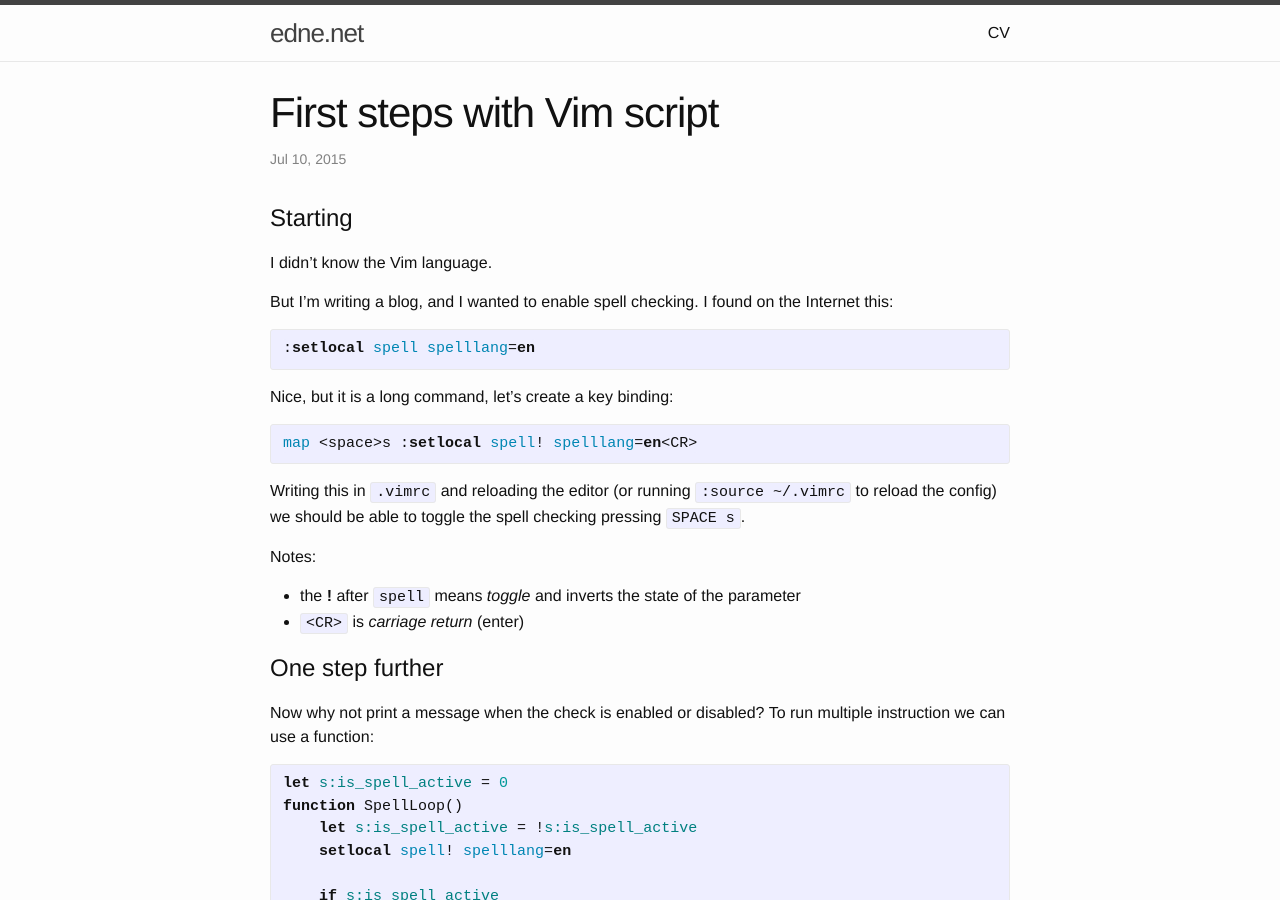
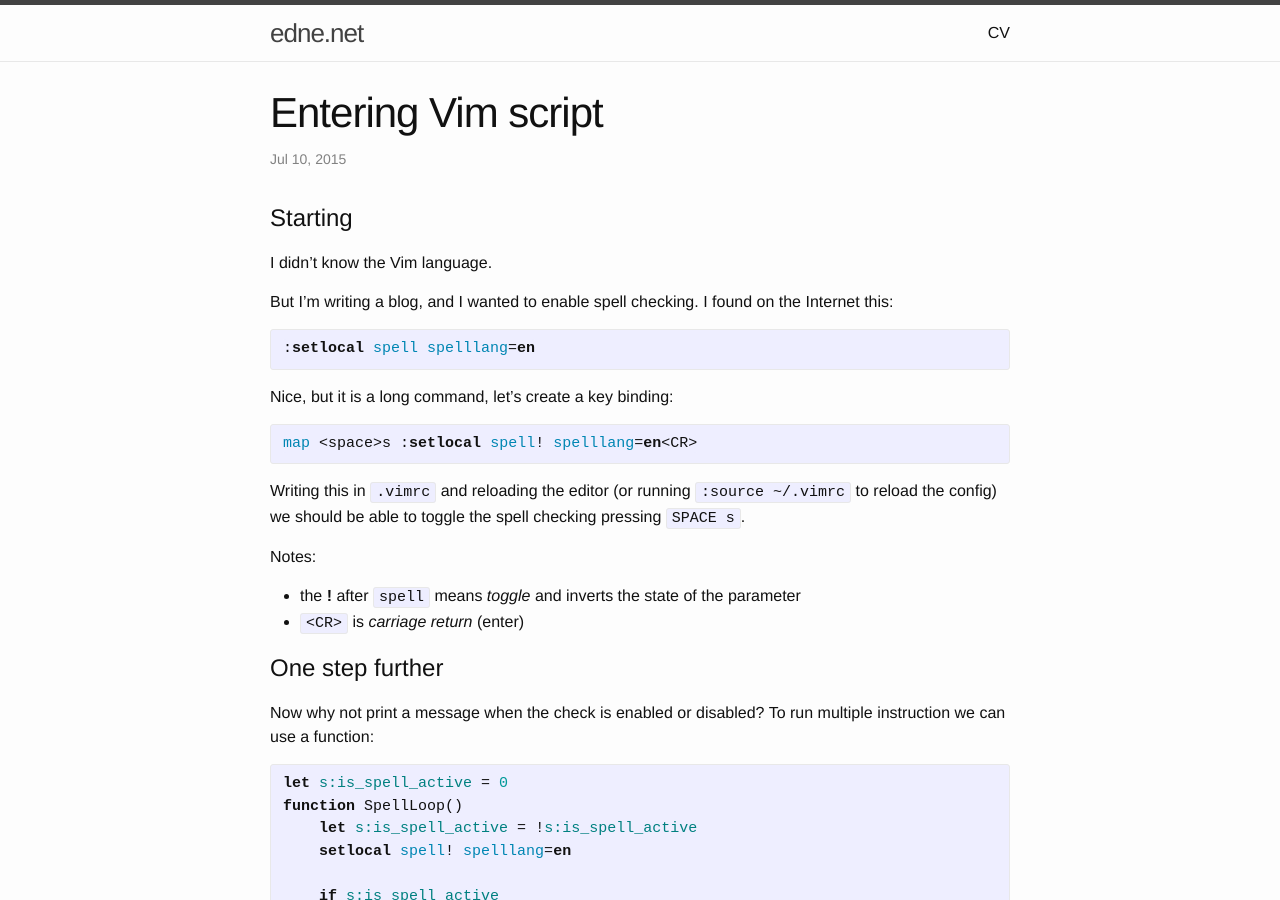
Before and after one commit to edne/edne.github.io, a Jekyll site: the page built from _posts/2015-07-10-first-steps-with-vim-script.md, in a window 1280 px wide and 900 px high. Built offline with Jekyll 4.4.1, drawn with Linux system fonts in a browser that asks for light colours.

Commit message:
Change post title

```diff
--- a/_posts/2015-07-10-first-steps-with-vim-script.md
+++ b/_posts/2015-07-10-first-steps-with-vim-script.md
@@ -1,6 +1,6 @@
 ---
 layout: post
-title:  "First steps with Vim script"
+title:  "Entering Vim script"
 tags: vim firststeps dotfiles
 thumbnail: vim-logo.png
 description: I didn't know the Vim language, but I wanted to enable spell checking; so I started coding
```
